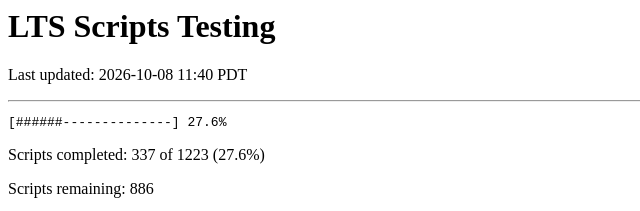
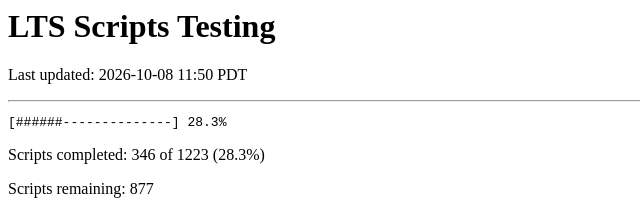
Before and after one commit to faisals/faisals.github.io, a plain HTML site: page db-run-status/index.html in a window 1280 px wide. Shown: the top 211 px of the page, 0-640 px from the left. Drawn offline with Linux system fonts and the light colour scheme.

Commit message:
Update progress: 346 of 1223

```diff
--- a/db-run-status/index.html
+++ b/db-run-status/index.html
@@ -3,11 +3,11 @@
 <body>
 
 <h1>LTS Scripts Testing</h1>
-<p>Last updated: 2026-10-08 11:40 PDT</p>
+<p>Last updated: 2026-10-08 11:50 PDT</p>
 <hr>
-<pre>[######--------------] 27.6%</pre>
-<p>Scripts completed: 337 of 1223 (27.6%)</p>
-<p>Scripts remaining: 886</p>
+<pre>[######--------------] 28.3%</pre>
+<p>Scripts completed: 346 of 1223 (28.3%)</p>
+<p>Scripts remaining: 877</p>
 <ul>
 <li>2025 scripts: 341</li>
 <li>2026 scripts: 882</li>
```
